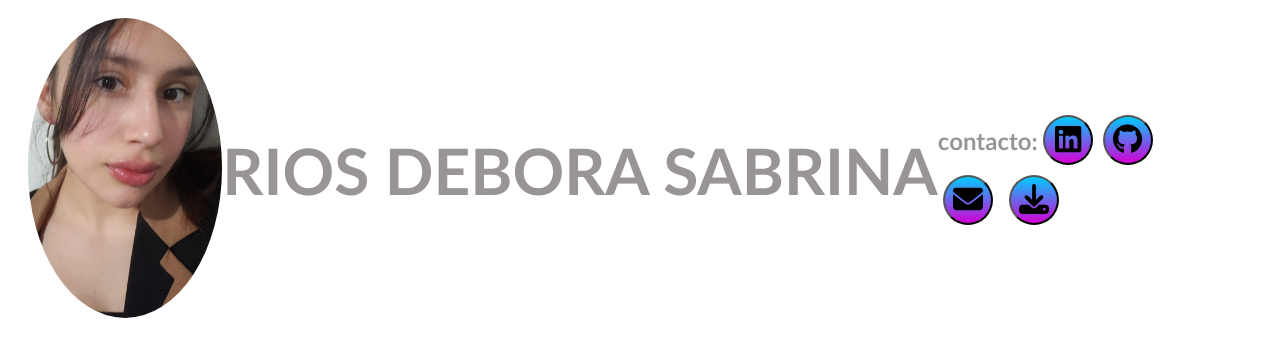
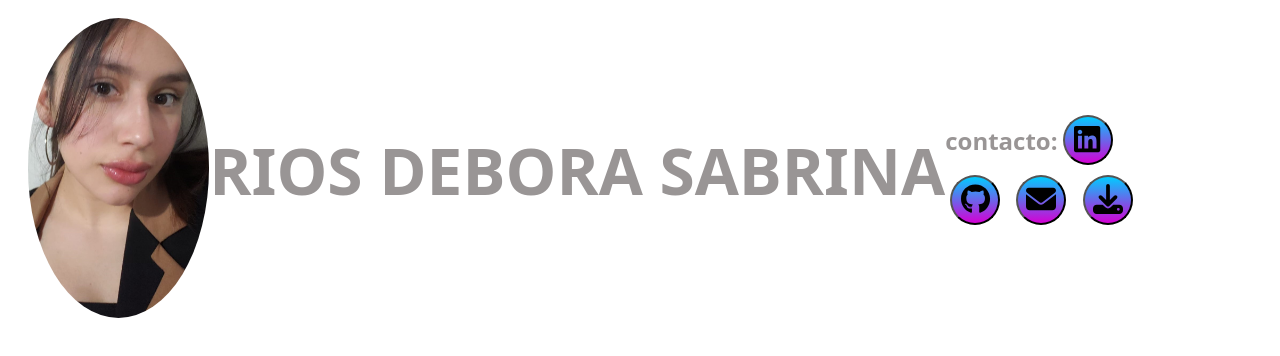
Before and after one commit to RiosDeboraS/Portafolio, a Next.js app: page /bar in a window 1280 px wide. Shown: the top 356 px of the page. Built offline with nearby package versions, Linux system fonts and the light colour scheme.

Commit message:
modificacion en letras

```diff
--- a/app/about/about.module.css
+++ b/app/about/about.module.css
@@ -7,7 +7,8 @@
 
 .parrafo {
   color: rgb(153, 149, 149);
-  font-family: "Gill Sans", "Gill Sans MT", Calibri, "Trebuchet MS", sans-serif;
+  font-family: system-ui, -apple-system, BlinkMacSystemFont, "Segoe UI", Roboto,
+    Oxygen, Ubuntu, Cantarell, "Open Sans", "Helvetica Neue", sans-serif;
   font-size: 1.5em;
   line-height: 1.7; /* espacio entre lineas*/
   letter-spacing: 2px; /*espacio entre letras*/
--- a/app/bar/bar.module.css
+++ b/app/bar/bar.module.css
@@ -3,7 +3,8 @@
   top: 0;
   width: 90%;
   height: 300px;
-  font-family: "Gill Sans", "Gill Sans MT", Calibri, "Trebuchet MS", sans-serif;
+  font-family: system-ui, -apple-system, BlinkMacSystemFont, "Segoe UI", Roboto,
+    Oxygen, Ubuntu, Cantarell, "Open Sans", "Helvetica Neue", sans-serif;
   background-color: rgba(243, 211, 168, 0.1); /* Fondo casi transparente */
   padding: 10px;
 
@@ -24,7 +25,8 @@
   align-items: center;
   position: relative;
   color: rgb(153, 149, 149);
-  font-family: "Gill Sans", "Gill Sans MT", Calibri, "Trebuchet MS", sans-serif;
+  font-family: system-ui, -apple-system, BlinkMacSystemFont, "Segoe UI", Roboto,
+    Oxygen, Ubuntu, Cantarell, "Open Sans", "Helvetica Neue", sans-serif;
   white-space: nowrap; /* Añadido para mantener el texto en una sola línea */
 }
 
@@ -50,7 +52,8 @@
 .h2 {
   position: relative;
   color: rgb(153, 149, 149);
-  font-family: "Gill Sans", "Gill Sans MT", Calibri, "Trebuchet MS", sans-serif;
+  font-family: system-ui, -apple-system, BlinkMacSystemFont, "Segoe UI", Roboto,
+    Oxygen, Ubuntu, Cantarell, "Open Sans", "Helvetica Neue", sans-serif;
 }
 /* Estilos responsivos para pantallas pequeñas */
 @media (max-width: 600px) {
--- a/app/mostrar/mostrar.module.css
+++ b/app/mostrar/mostrar.module.css
@@ -1,7 +1,8 @@
 .container {
   justify-content: center;
   align-items: center;
-  font-family: "Gill Sans", "Gill Sans MT", Calibri, "Trebuchet MS", sans-serif;
+  font-family: system-ui, -apple-system, BlinkMacSystemFont, "Segoe UI", Roboto,
+    Oxygen, Ubuntu, Cantarell, "Open Sans", "Helvetica Neue", sans-serif;
   color: rgb(153, 149, 149);
   margin: 20px;
 }
@@ -13,7 +14,8 @@
 
 .parrafo {
   color: rgb(153, 149, 149);
-  font-family: "Gill Sans", "Gill Sans MT", Calibri, "Trebuchet MS", sans-serif;
+  font-family: system-ui, -apple-system, BlinkMacSystemFont, "Segoe UI", Roboto,
+    Oxygen, Ubuntu, Cantarell, "Open Sans", "Helvetica Neue", sans-serif;
   font-size: 1.5em;
   line-height: 1.5; /* espacio entre lineas*/
   letter-spacing: 2px; /* espacio entre letras */
@@ -23,7 +25,8 @@
 
 .h2 {
   color: aliceblues;
-  font-family: "Gill Sans", "Gill Sans MT", Calibri, "Trebuchet MS", sans-serif;
+  font-family: system-ui, -apple-system, BlinkMacSystemFont, "Segoe UI", Roboto,
+    Oxygen, Ubuntu, Cantarell, "Open Sans", "Helvetica Neue", sans-serif;
   font-size: 3em;
 }
 
--- a/app/proyect/proyect.module.css
+++ b/app/proyect/proyect.module.css
@@ -48,7 +48,8 @@
   font-size: 3em;
   position: relative;
   z-index: 1em;
-  font-family: "Gill Sans", "Gill Sans MT", Calibri, "Trebuchet MS", sans-serif;
+  font-family: system-ui, -apple-system, BlinkMacSystemFont, "Segoe UI", Roboto,
+    Oxygen, Ubuntu, Cantarell, "Open Sans", "Helvetica Neue", sans-serif;
 }
 
 .proyect {
```
